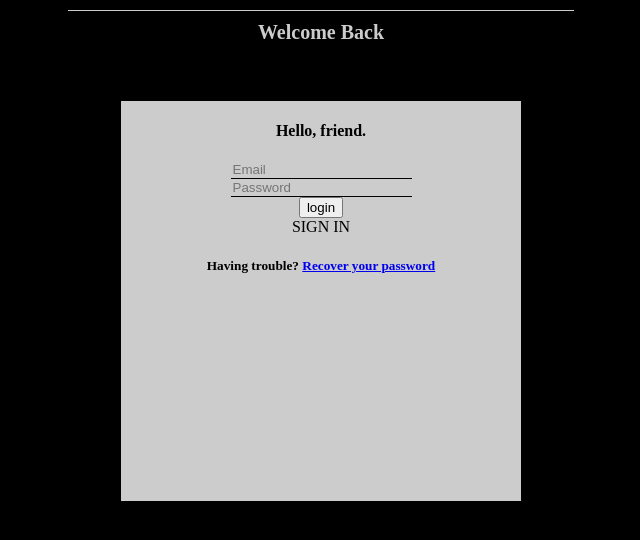
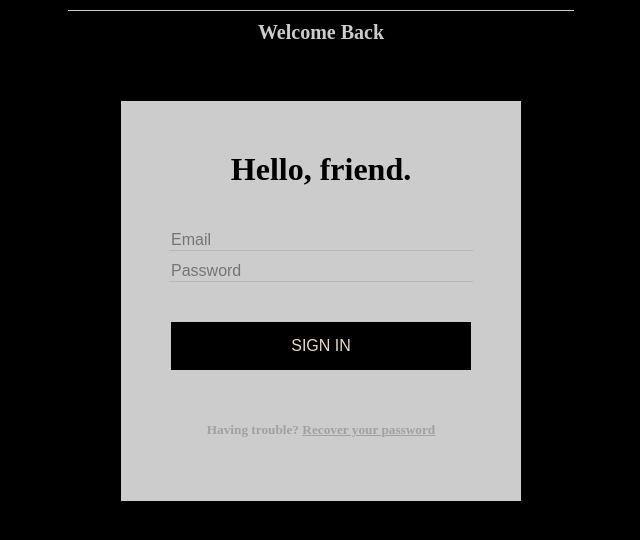
Before and after one commit to KOappC/a2challenge, a plain HTML site: page index.html in a window 1280 px wide. Shown: the whole page, without its empty margins (319-959 px from the left). Drawn offline with Linux system fonts and the light colour scheme.

Commit message:
CSS is on point, HTML is solid, JavaScript is shakey but I'm working on it

```diff
--- a/index.html
+++ b/index.html
@@ -22,7 +22,7 @@
 
         <input type="text" class="inputs" name="userId" placeholder="Email">
         <input type="text" class="inputs" name="pWord" placeholder="Password">
-        <input type="button" onclick="login(this.form)" value="login">SIGN IN</input>
+        <input type="button" id="button" onclick="login(this.form)" value="SIGN IN">
 
     </form>
 
@@ -30,6 +30,7 @@
 
 </div>
 
+<div class="welcomeMessage"></div>
 
 
 
--- a/stylesheet.css
+++ b/stylesheet.css
@@ -1,5 +1,13 @@
 body {
     background-color: #000000;
+}
+
+/*a {
+    color: #A4A6A5;
+}*/
+
+a:hover {
+    color: #4E4F4E;
 }
 
 .logIn {
@@ -12,6 +20,15 @@ body {
     height: 400px;
 }
 
+.logIn h4 {
+    font-size: 32px;
+    margin-top: 50px;
+}
+
+.logIn h5, a {
+    color: #A1A1A1;
+}
+
 .form {
     display: flex;
     flex-direction: column;
@@ -21,7 +38,12 @@ body {
 .form .inputs {
     background-color: #CCCCCC;
     border: 0;
-    border-bottom: 1px solid #000000;
+    margin: 0 auto;
+    margin-bottom: 10px;
+    width: 300px;
+    border-bottom: 1px solid #BDB6B5;
+    font-family: Arial, sans-serif;
+    font-size: 16px;
 }
 
 .backgroundDetails {
@@ -38,3 +60,20 @@ body {
     margin-top: 10px;
     text-align: center;
 }
+
+#button {
+    background-color: #000000;
+    color: #E7DACB;
+    padding: 15px 32px;
+    margin: 30px auto;
+    text-align: center;
+    text-decoration: none;
+    font-family: Arial, sans-serif;
+    font-size: 16px;
+    border: 0;
+    width: 300px;
+}
+
+#button:hover {
+    background-color: #4E4F4E;
+}
```
